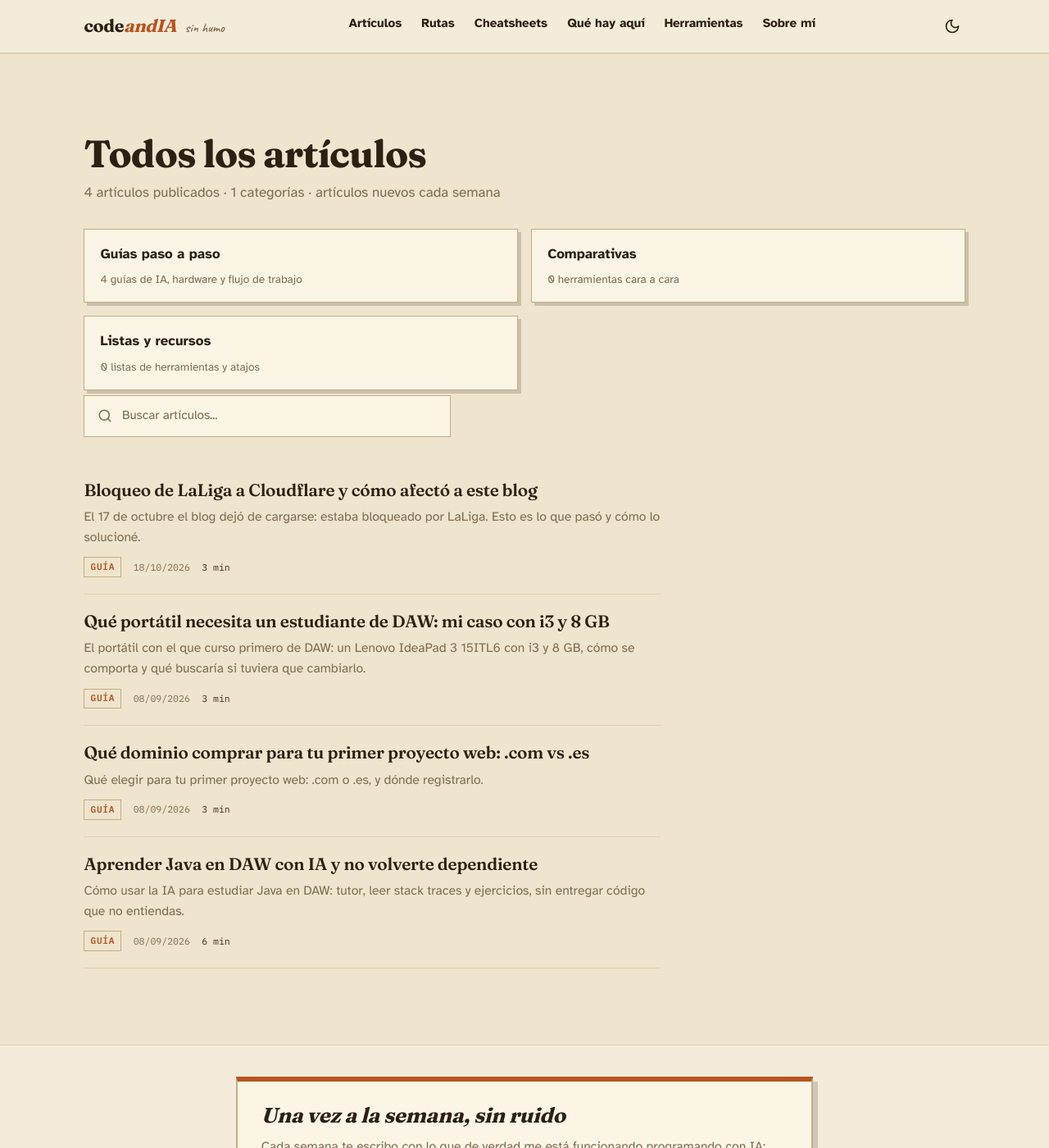
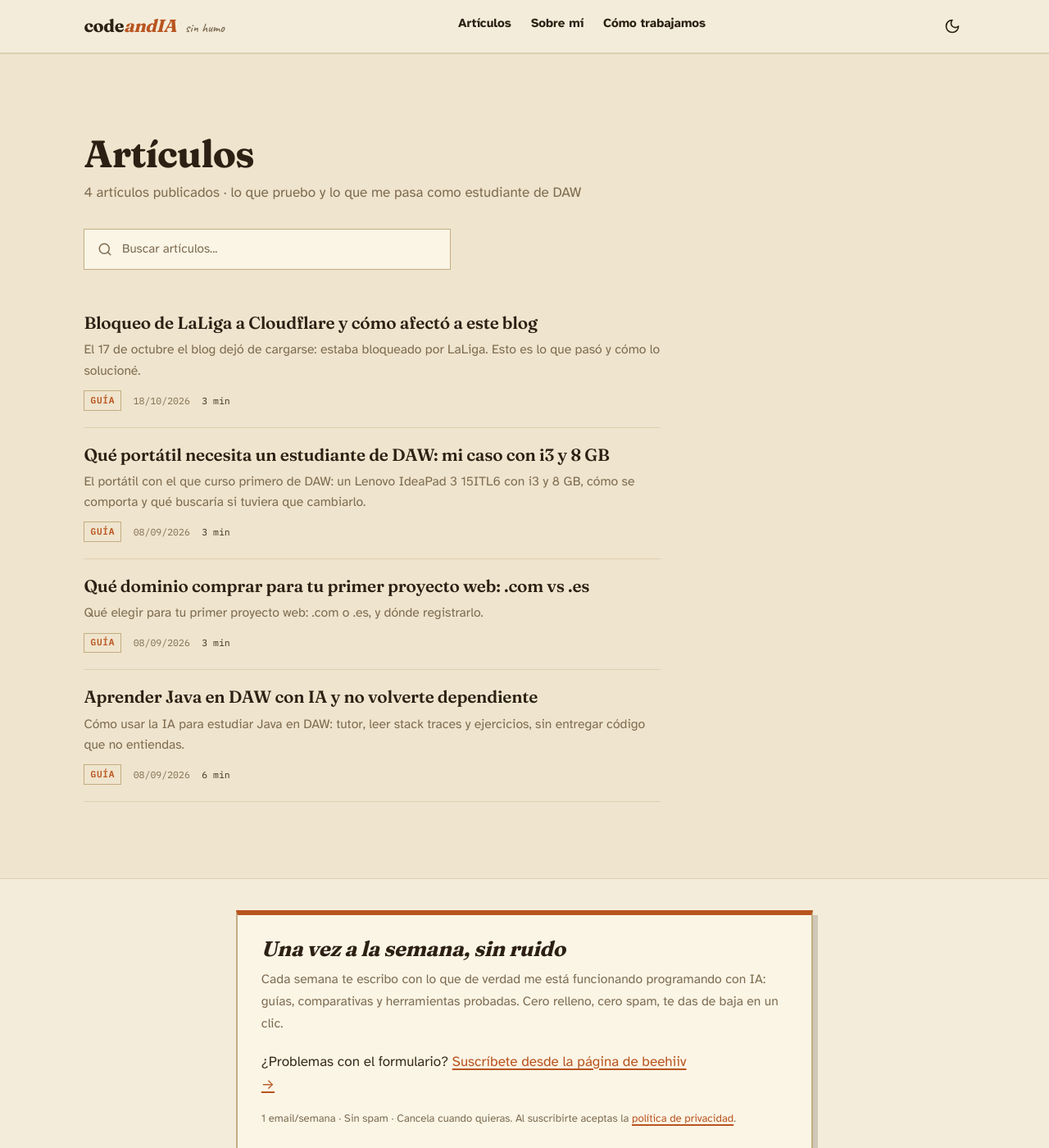
Before and after one commit to vibodigitalinfo-lab/codeandIA, a Jekyll site: the page built from articulos.html, in a window 1280 px wide and 1400 px high. Shown: the whole window at 82% size. Built offline with Jekyll 4.4.1, drawn with Linux system fonts in a browser that asks for light colours; some of the changed text lies outside the part shown.

Commit message:
Corrige enlaces muertos y limpia la navegacion tras la poda

```diff
--- a/404.html
+++ b/404.html
@@ -20,7 +20,7 @@ noindex: true
 
 <script>
 (function () {
-  var REDIRECTS = {"5-proyectos-portfolio-desarrollador-ia-fin-de-semana":"/articulos/listas/5-proyectos-portfolio-desarrollador-ia-fin-de-semana/","chatgpt-vs-cursor-para-programar":"/articulos/comparativas/chatgpt-vs-cursor-para-programar/","como-configurar-cursor-ai-vscode-desde-cero":"/articulos/guias/como-configurar-cursor-ai-vscode-desde-cero/","como-usar-github-copilot-practicas-daw":"/articulos/guias/como-usar-github-copilot-practicas-daw/","crear-portfolio-desarrollador-web-con-ia":"/articulos/guias/crear-portfolio-desarrollador-web-con-ia/","mejores-prompts-chatgpt-corregir-errores-codigo-junior":"/articulos/guias/mejores-prompts-chatgpt-corregir-errores-codigo-junior/","nocion-ia-apuntes-daw":"/articulos/guias/notion-ia-apuntes-daw/","que-dominio-comprar-primer-proyecto-web":"/articulos/guias/que-dominio-comprar-primer-proyecto-web/"};
+  var REDIRECTS = {"que-dominio-comprar-primer-proyecto-web":"/articulos/guias/que-dominio-comprar-primer-proyecto-web/"};
   var m = location.pathname.replace(/\.html$/i, '').match(/^\/articulos\/([a-z0-9-]+)\/?$/i);
   if (!m) return;
   var target = REDIRECTS[m[1].toLowerCase()];
--- a/_includes/footer.html
+++ b/_includes/footer.html
@@ -9,7 +9,7 @@
         <a href="{{ "/" | relative_url }}" class="logo logo-small">
           <span class="logo-code">code</span><span class="logo-ia">andIA</span>
         </a>
-        <p class="footer-note">Apuntes de un estudiante de DAW sobre programar con IA: probado a mano, con precios comprobados desde España (moneda, impuestos y fecha) y sin humo.</p>
+        <p class="footer-note">Blog personal de Iván, estudiante de DAW: lo que pruebo y lo que me pasa, sin humo.</p>
         <a class="footer-mail" href="mailto:ivan@codeandia.com">ivan@codeandia.com</a>
       </div>
 
@@ -20,16 +20,10 @@
         <a href="{{ "/como-trabajamos/" | relative_url }}">Cómo trabajamos con IA</a>
       </nav>
 
-      <nav class="footer-col" aria-label="Hardware y publicación">
-        <h3 class="footer-col-title">Hardware y publicación</h3>
-        <a href="{{ "/ofertas/" | relative_url }}">Ofertas</a>
-      </nav>
-
       <nav class="footer-col" aria-label="Sobre el blog">
         <h3 class="footer-col-title">Sobre el blog</h3>
         <a href="{{ "/sobre-mi/" | relative_url }}">Sobre mí</a>
         <a href="{{ "/como-trabajamos/" | relative_url }}">Cómo trabajamos con IA</a>
-        <a href="{{ "/" | relative_url }}#herramientas">Lo que uso</a>
       </nav>
 
       <nav class="footer-col" aria-label="Enlaces legales">
--- a/_includes/nav.html
+++ b/_includes/nav.html
@@ -6,11 +6,8 @@
     </a>
     <div class="nav-links" id="nav-menu">
       <a href="{{ "/articulos/" | relative_url }}">Artículos</a>
-      <a href="{{ "/rutas/" | relative_url }}">Rutas</a>
-      <a href="{{ "/cheatsheets/" | relative_url }}">Cheatsheets</a>
-      <a href="{{ "/que-hay-aqui/" | relative_url }}">Qué hay aquí</a>
-      <a href="{{ "/" | relative_url }}#herramientas">Herramientas</a>
       <a href="{{ "/sobre-mi/" | relative_url }}">Sobre mí</a>
+      <a href="{{ "/como-trabajamos/" | relative_url }}">Cómo trabajamos</a>
     </div>
     <div class="nav-actions">
       <button class="theme-toggle" id="theme-toggle" type="button" aria-label="Cambiar a modo claro" title="Cambiar a modo claro">
--- a/articulos.html
+++ b/articulos.html
@@ -12,25 +12,9 @@ last_modified_at: 2026-10-17
 <section class="section section-alt">
   <div class="container">
     <header class="articles-hero">
-      <h1 class="hero-title">Todos los artículos</h1>
-      <p>{{ articulos.size }} artículos publicados · {{ categorias.size }} categorías · artículos nuevos cada semana</p>
+      <h1 class="hero-title">Artículos</h1>
+      <p>{{ articulos.size }} artículos publicados · lo que pruebo y lo que me pasa como estudiante de DAW</p>
     </header>
-
-    <!-- Pillar pages -->
-    <div class="pillar-links">
-      <a href="{{ "/guias/" | relative_url }}" class="pillar-link">
-        <strong>Guías paso a paso</strong>
-        <span>{% assign _g = site.pages | where: "category", "Guía" | where_exp: "p", "p.layout != 'redirect'" | where_exp: "p", "p.noindex != true" | size %}{{ _g }} guías de IA, hardware y flujo de trabajo</span>
-      </a>
-      <a href="{{ "/comparativas/" | relative_url }}" class="pillar-link">
-        <strong>Comparativas</strong>
-        <span>{% assign _c = site.pages | where: "category", "Comparativa" | where_exp: "p", "p.layout != 'redirect'" | where_exp: "p", "p.noindex != true" | size %}{{ _c }} herramientas cara a cara</span>
-      </a>
-      <a href="{{ "/listas/" | relative_url }}" class="pillar-link">
-        <strong>Listas y recursos</strong>
-        <span>{% assign _l = site.pages | where: "category", "Lista" | where_exp: "p", "p.layout != 'redirect'" | where_exp: "p", "p.noindex != true" | size %}{{ _l }} listas de herramientas y atajos</span>
-      </a>
-    </div>
 
     <!-- Filtros por categoría -->
     {% if categorias.size > 1 %}
--- a/llms.txt
+++ b/llms.txt
@@ -5,6 +5,7 @@
 - Solo experiencias reales, anotadas en diario. Revisión humana antes de publicar.
 
 ## Artículos indexables
+- [Bloqueo de LaLiga a Cloudflare y cómo afectó a este blog](https://codeandia.com/articulos/guias/bloqueo-laliga-a-cloudflare-y-como-afecto-a-este-blog/): El 17 de octubre el blog no cargaba: lo bloqueó LaLiga y lo resolví pasando los registros A de Cloudflare a DNS only.
 - [Qué portátil necesita un estudiante de DAW: mi caso con i3 y 8 GB](https://codeandia.com/articulos/guias/que-portatil-comprar-estudiar-daw-2026/): Mi IdeaPad 3 15ITL6 con i3 y 8 GB, cómo se comporta de verdad en primero de DAW.
 - [Qué dominio comprar para tu primer proyecto web: .com vs .es](https://codeandia.com/articulos/guias/que-dominio-comprar-primer-proyecto-web/): .com o .es para empezar, y dónde lo registré.
 - [Aprender Java en DAW con IA y no volverte dependiente](https://codeandia.com/articulos/guias/aprender-java-con-ia-daw/): Cómo uso la IA para aprender Java sin entregar código que no entiendo.
--- a/scripts/audit_links.py
+++ b/scripts/audit_links.py
@@ -19,7 +19,9 @@ for p in glob.glob('articulos/**/*.md', recursive=True):
             broken.append((p, link))
 
 # Tambien en HTML de paginas y layouts
-for h in glob.glob('*.html') + glob.glob('_layouts/*.html') + glob.glob('_includes/*.html') + ['promociones.md']:
+for h in glob.glob('*.html') + glob.glob('*.md') + glob.glob('_layouts/*.html') + glob.glob('_includes/*.html'):
+    if not os.path.exists(h):
+        continue
     with open(h, 'r', encoding='utf-8') as f:
         c = f.read()
     for link in re.findall(r'href=[\"\'](/[^\"\'\s#{%]+)', c):
```
